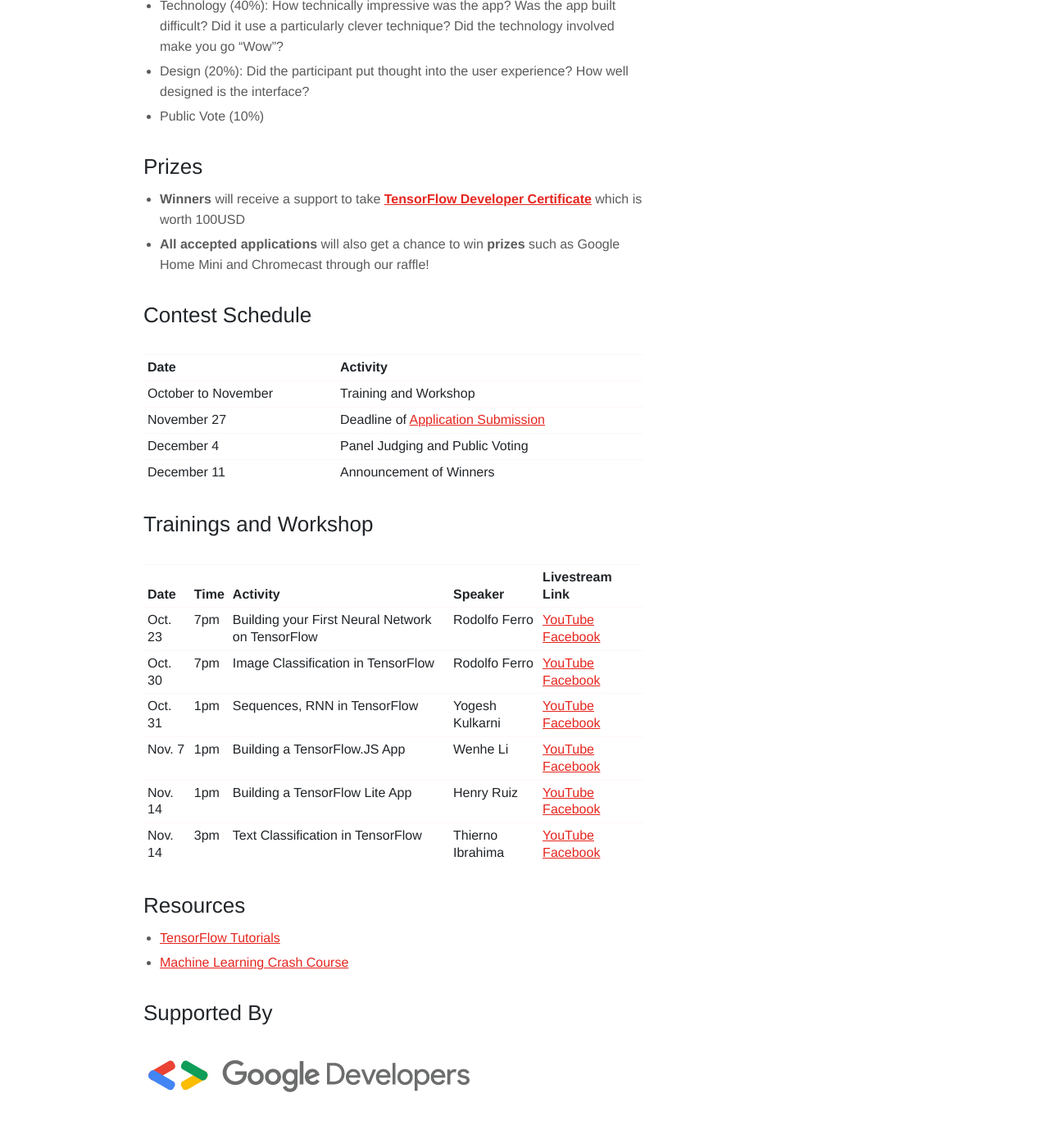
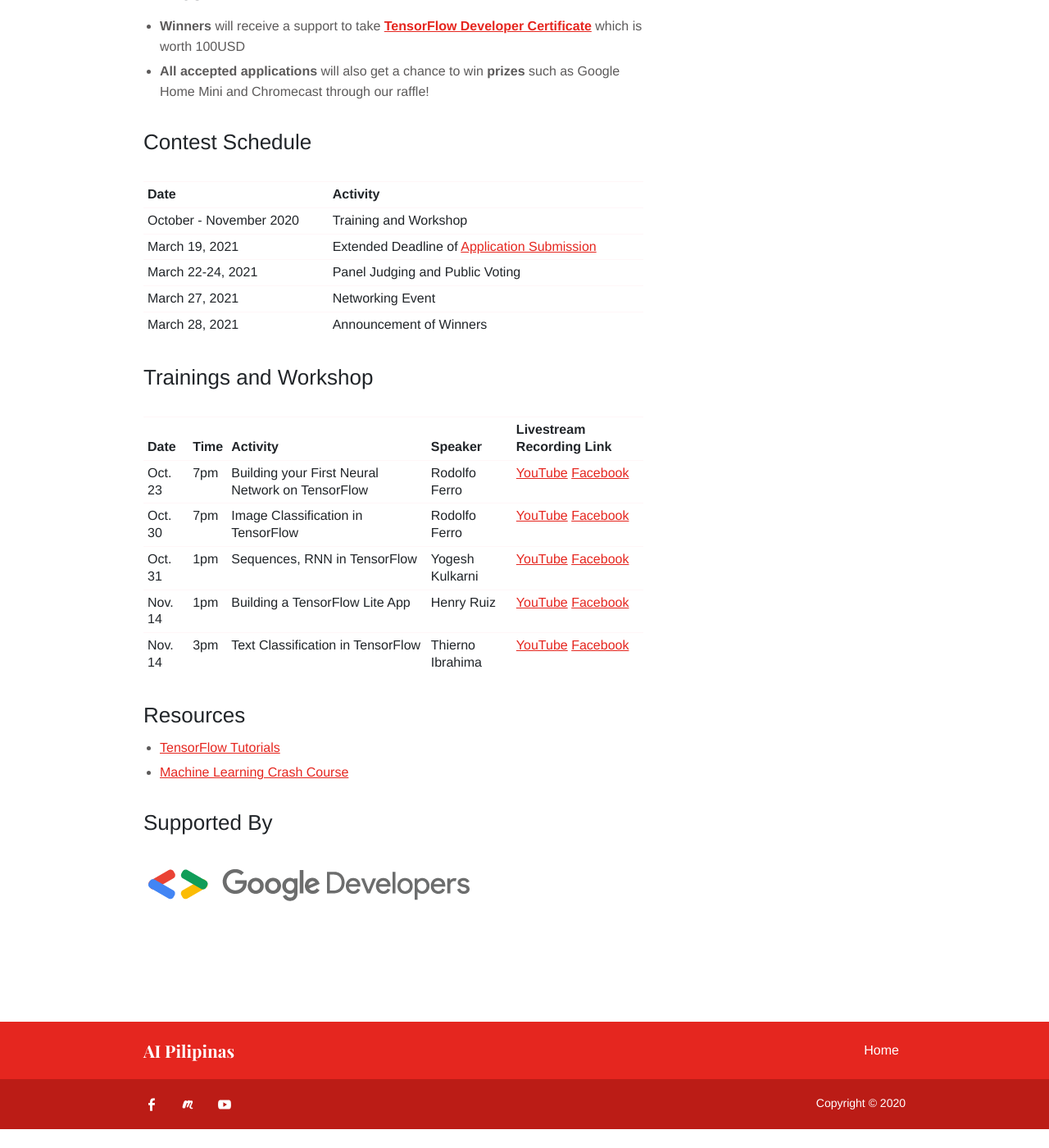
Before and after one commit to aipilipinas/aipilipinas.github.io, a Jekyll site: the page built from _events/tfshowcase.md, in a window 1280 px wide and 1400 px high, scrolled down 1706 px. Shown: the whole window at 82% size. Built offline with Jekyll 4.4.1, drawn with Linux system fonts in a browser that asks for light colours; after the commit the page ends 3083 px from its top, so only the background shows below that.

Commit message:
Update tfshowcase.md
Update event date and poster

```diff
--- a/_events/tfshowcase.md
+++ b/_events/tfshowcase.md
@@ -7,7 +7,7 @@
 
 **TensorFlow Project Showcase** aims to encourage everyone to explore the possibilities of Machine Learning using [TensorFlow](https://www.tensorflow.org/), an end-to-end open source platform for machine learning. This initiative aims to showcase Filipino talents in building applications that uses the capabilities of Machine Learning.
 
-![TF Showcase](https://aipilipinas.org/images/tfshowcase.png)
+![TF Showcase](https://aipilipinas.org/images/tfshowcase2.png)
 
 ## Mechanics
 1. Participants can either be individuals or teams. Teams should consists of not more than three (3) members.
@@ -36,21 +36,21 @@
 
 Date | Activity
 --- | ---
-October to November | Training and Workshop
-November 27 | Deadline of [Application Submission](https://docs.google.com/forms/d/e/1FAIpQLSec9tvqn2iydC60jE4SS7lkjY7x4eoakQLtWCOkTENmh-5PWw/viewform)
-December 4 | Panel Judging and Public Voting
-December 11 | Announcement of Winners
+October - November 2020 | Training and Workshop
+March 19, 2021 | Extended Deadline of [Application Submission](https://docs.google.com/forms/d/e/1FAIpQLSec9tvqn2iydC60jE4SS7lkjY7x4eoakQLtWCOkTENmh-5PWw/viewform)
+March 22-24, 2021  | Panel Judging and Public Voting
+March 27, 2021 | Networking Event
+March 28, 2021  | Announcement of Winners
 
 
 
 ## Trainings and Workshop
 
-Date | Time | Activity | Speaker | Livestream Link
+Date | Time | Activity | Speaker | Livestream Recording Link
 --- | --- | --- | --- | ---
 Oct. 23 | 7pm | Building your First Neural Network on TensorFlow | Rodolfo Ferro | [YouTube](https://www.youtube.com/watch?v=WyTIbKWnl6E) [Facebook](https://www.facebook.com/watch/live/?v=347987302952547)
 Oct. 30 | 7pm | Image Classification in TensorFlow | Rodolfo Ferro | [YouTube](https://www.youtube.com/watch?v=w_6mLDn_RbI) [Facebook](https://www.facebook.com/AIPilipinas/posts/873700633165134)
 Oct. 31 | 1pm | Sequences, RNN in TensorFlow | Yogesh Kulkarni | [YouTube](https://www.youtube.com/watch?v=qFrdm_9fjJY) [Facebook](https://www.facebook.com/AIPilipinas/posts/873935699808294)
-Nov. 7 | 1pm | Building a TensorFlow.JS App | Wenhe Li | [YouTube](https://www.youtube.com/watch?v=GZ4TYgNLoTA) [Facebook](https://www.facebook.com/239492583252612/posts/879669872568210/)
 Nov. 14 | 1pm | Building a TensorFlow Lite App | Henry Ruiz | [YouTube](https://www.youtube.com/watch?v=G6sqRaqkF5U) [Facebook](https://www.facebook.com/239492583252612/posts/885112585357272/)
 Nov. 14 | 3pm | Text Classification in TensorFlow | Thierno Ibrahima | [YouTube](https://www.youtube.com/watch?v=DUxlIWr2T30) [Facebook](https://www.facebook.com/239492583252612/posts/886145321920665/)
 
```
